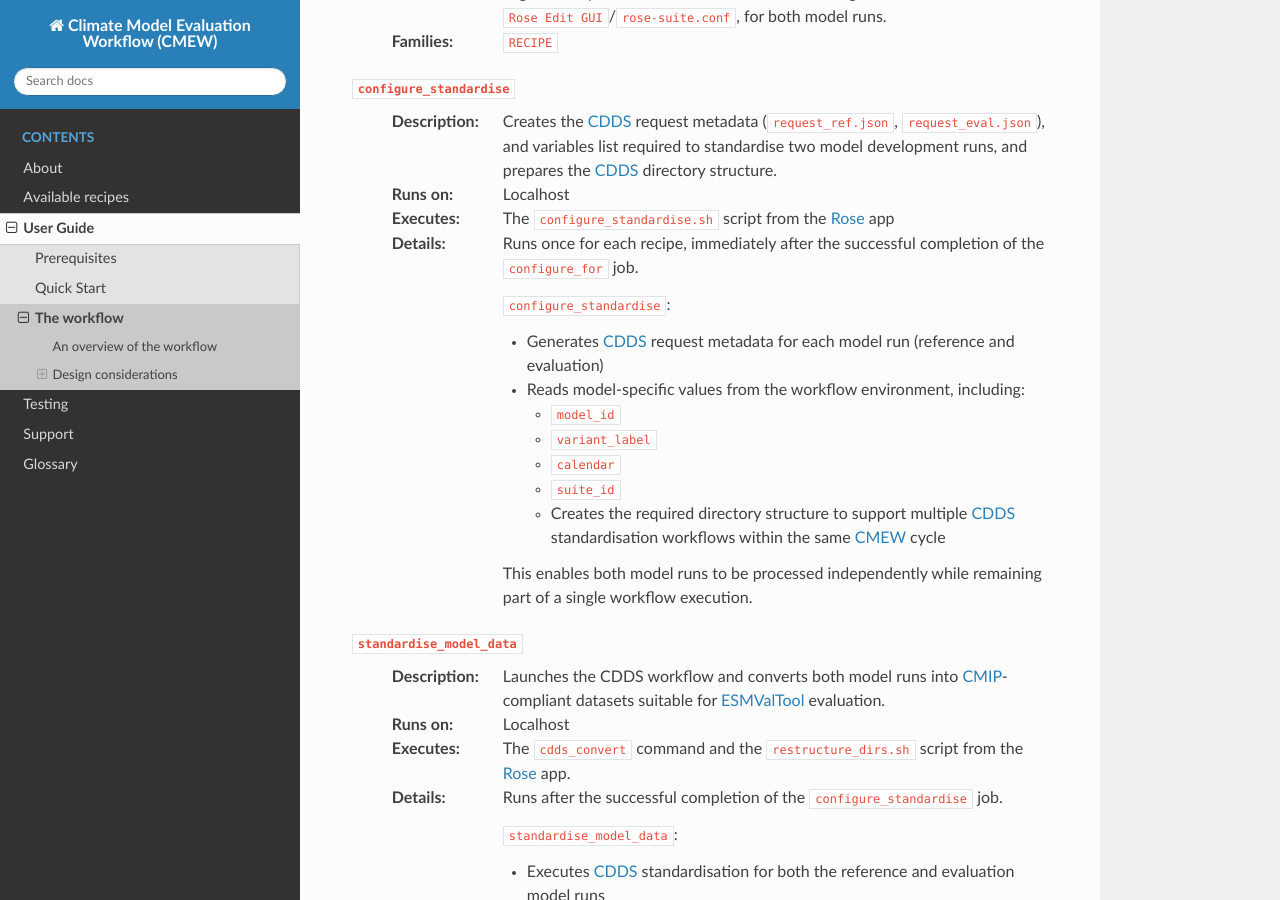
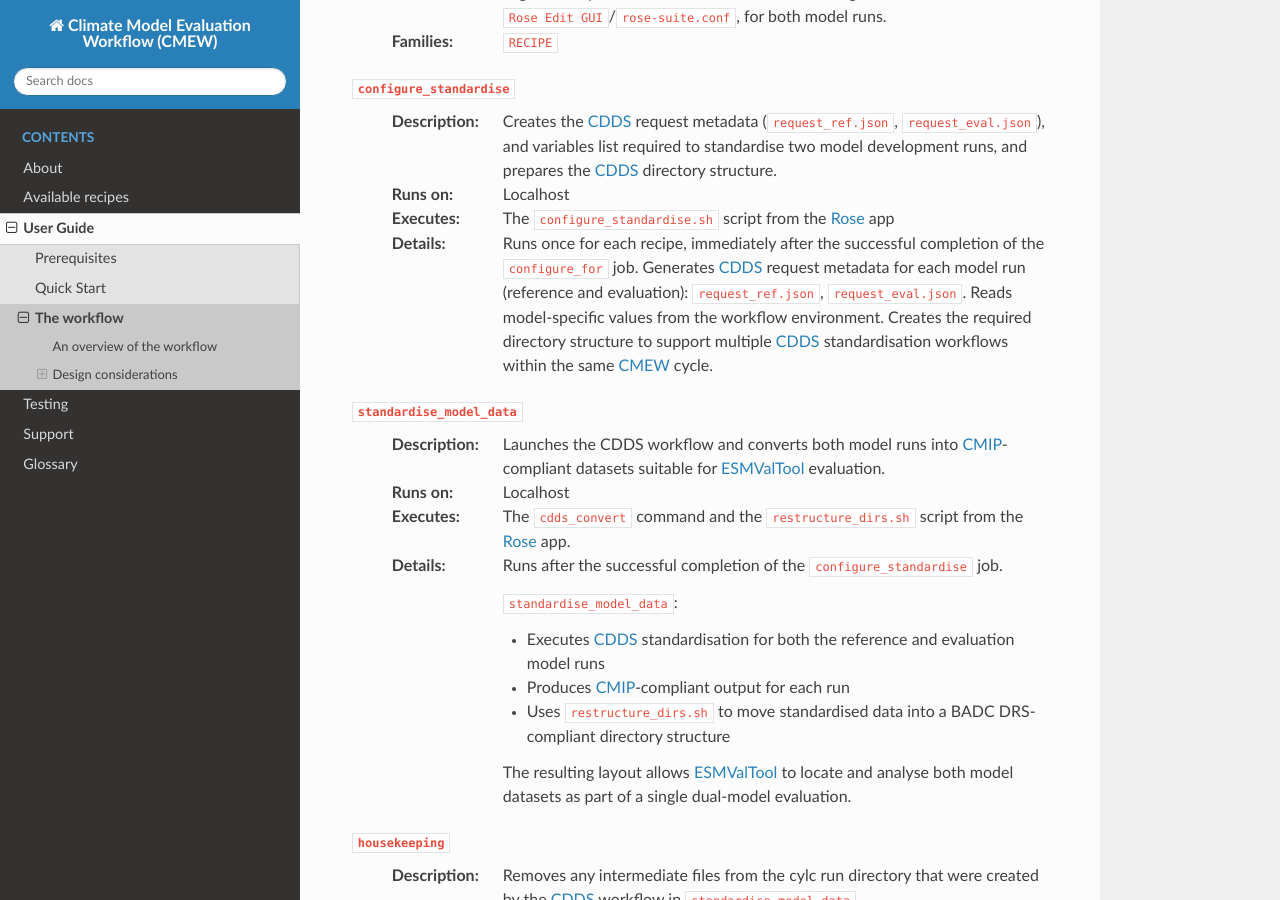
Before and after one commit to MetOffice/CMEW, a Sphinx documentation site: the page built from doc/source/user_guide/workflow.rst, in a window 1280 px wide and 900 px high, scrolled down 914 px. Built offline with Sphinx 7.4.7 and the Read the Docs theme 3.1.0, drawn with Linux system fonts in a browser that asks for light colours.

Commit message:
Update doc/source/user_guide/workflow.rst
Co-authored-by: Alistair Sellar <16133375+alistairsellar@users.noreply.github.com>

```diff
--- a/doc/source/user_guide/workflow.rst
+++ b/doc/source/user_guide/workflow.rst
@@ -69,21 +69,12 @@ An overview of the workflow
   :Details:
      Runs once for each recipe, immediately after the successful
      completion of the ``configure_for`` job.
-
-     ``configure_standardise``:
-
-     * Generates |CDDS| request metadata for each model run (reference and evaluation)
-     * Reads model-specific values from the workflow environment, including:
-
-       - ``model_id``
-       - ``variant_label``
-       - ``calendar``
-       - ``suite_id``
-       - Creates the required directory structure to support multiple |CDDS| standardisation workflows
-         within the same |CMEW| cycle
-
-     This enables both model runs to be processed independently while remaining part of a single
-     workflow execution.
+     Generates |CDDS| request metadata for each model run (reference and evaluation):
+     ``request_ref.json``, ``request_eval.json``.
+     Reads model-specific values from the workflow environment.
+     Creates the required directory structure to support
+     multiple |CDDS| standardisation workflows
+     within the same |CMEW| cycle.
 
 ``standardise_model_data``
   :Description:
```
